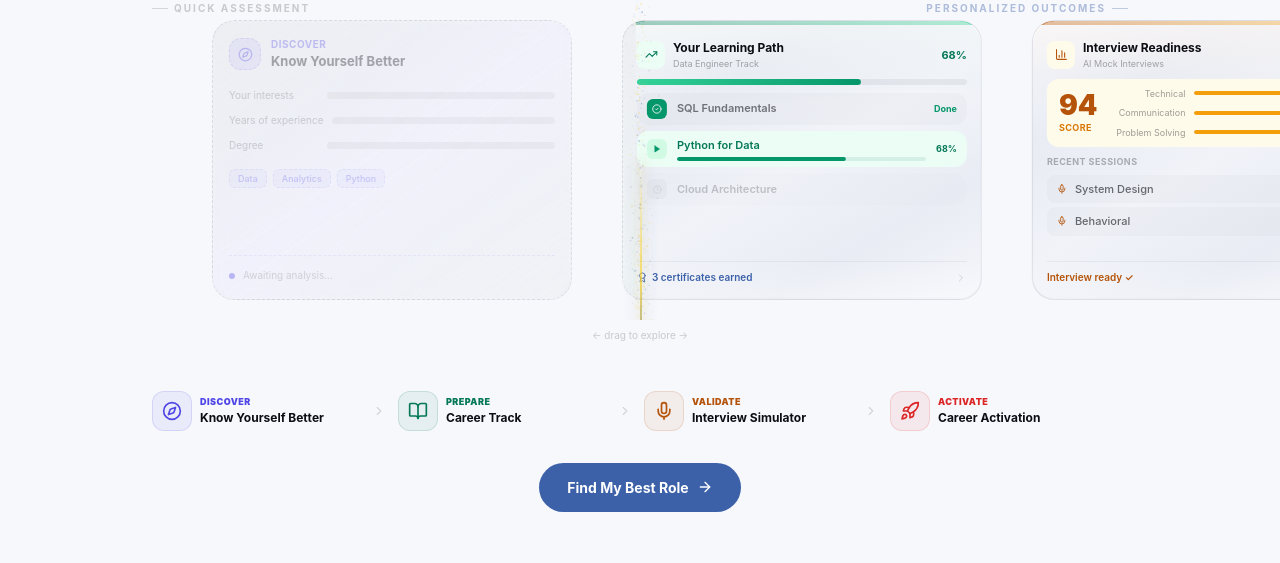
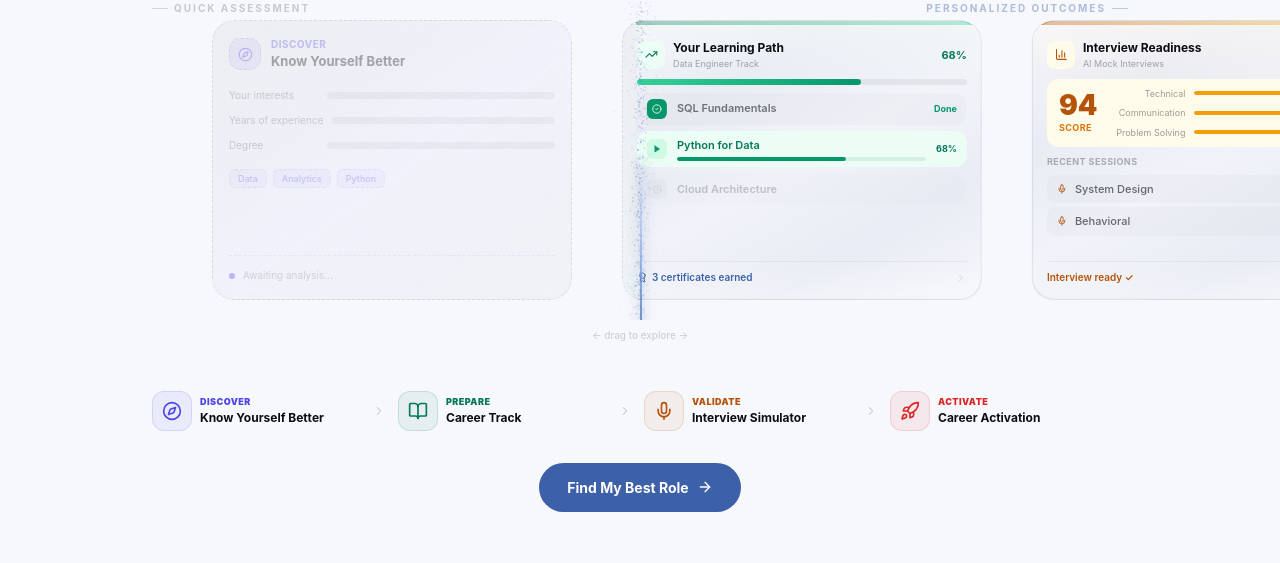
Before and after one commit to tejalogs/careerx-homepage, a Next.js app: page / in a window 1280 px wide. Shown: the part 3602-4165 px from the top of the page. Built offline with nearby package versions, Linux system fonts and the light colour scheme.

Commit message:
fix: 500 particles, blue shimmer glow + blue scanner line

```diff
--- a/src/components/ui/scanner-card-stream.tsx
+++ b/src/components/ui/scanner-card-stream.tsx
@@ -210,8 +210,8 @@ const ScannerCardStream = ({
     const ctx = scannerCanvas.getContext("2d")!;
     scannerCanvas.width = cw;
     scannerCanvas.height = ch + 50;
-    const baseMax = 200;
-    const scanMax = 600;
+    const baseMax = 500;
+    const scanMax = 1200;
     let currentMax = baseMax;
     type SP = {
       x: number; y: number; vx: number; vy: number;
@@ -373,7 +373,7 @@ const ScannerCardStream = ({
       currentMax += (target - currentMax) * 0.05;
       while (sParticles.length < currentMax) sParticles.push(mkP());
       while (sParticles.length > currentMax) sParticles.pop();
-      const sparkleColors = ["#F5D134", "#e6c42e", "#3C61A8", "#5b80c4", "#F5D134"];
+      const sparkleColors = ["#3C61A8", "#5b80c4", "#7B9FE8", "#4A72B8", "#3C61A8"];
       sParticles.forEach((p) => {
         p.x += p.vx;
         p.y += p.vy;
@@ -456,8 +456,8 @@ const ScannerCardStream = ({
         `}
         style={{
           height: height + 30,
-          background: "linear-gradient(to bottom, transparent, #F5D134 35%, #3C61A8 65%, transparent)",
-          boxShadow: "0 0 10px rgba(245,209,52,0.5), 0 0 20px rgba(60,97,168,0.4), 0 0 40px rgba(60,97,168,0.2)",
+          background: "linear-gradient(to bottom, transparent, #7B9FE8 30%, #3C61A8 50%, #7B9FE8 70%, transparent)",
+          boxShadow: "0 0 10px rgba(60,97,168,0.5), 0 0 20px rgba(60,97,168,0.3), 0 0 40px rgba(60,97,168,0.15)",
         }}
       />
 
```
